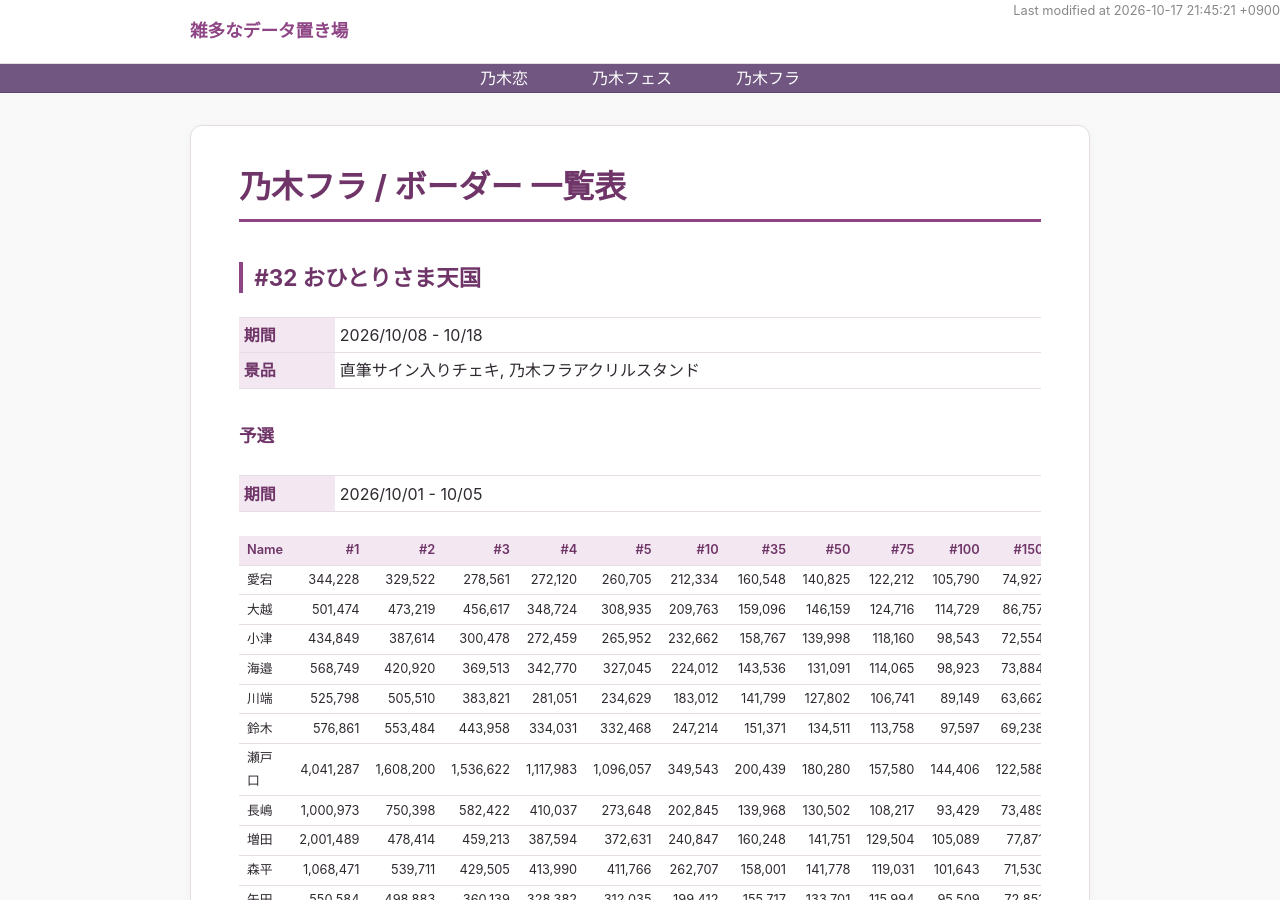
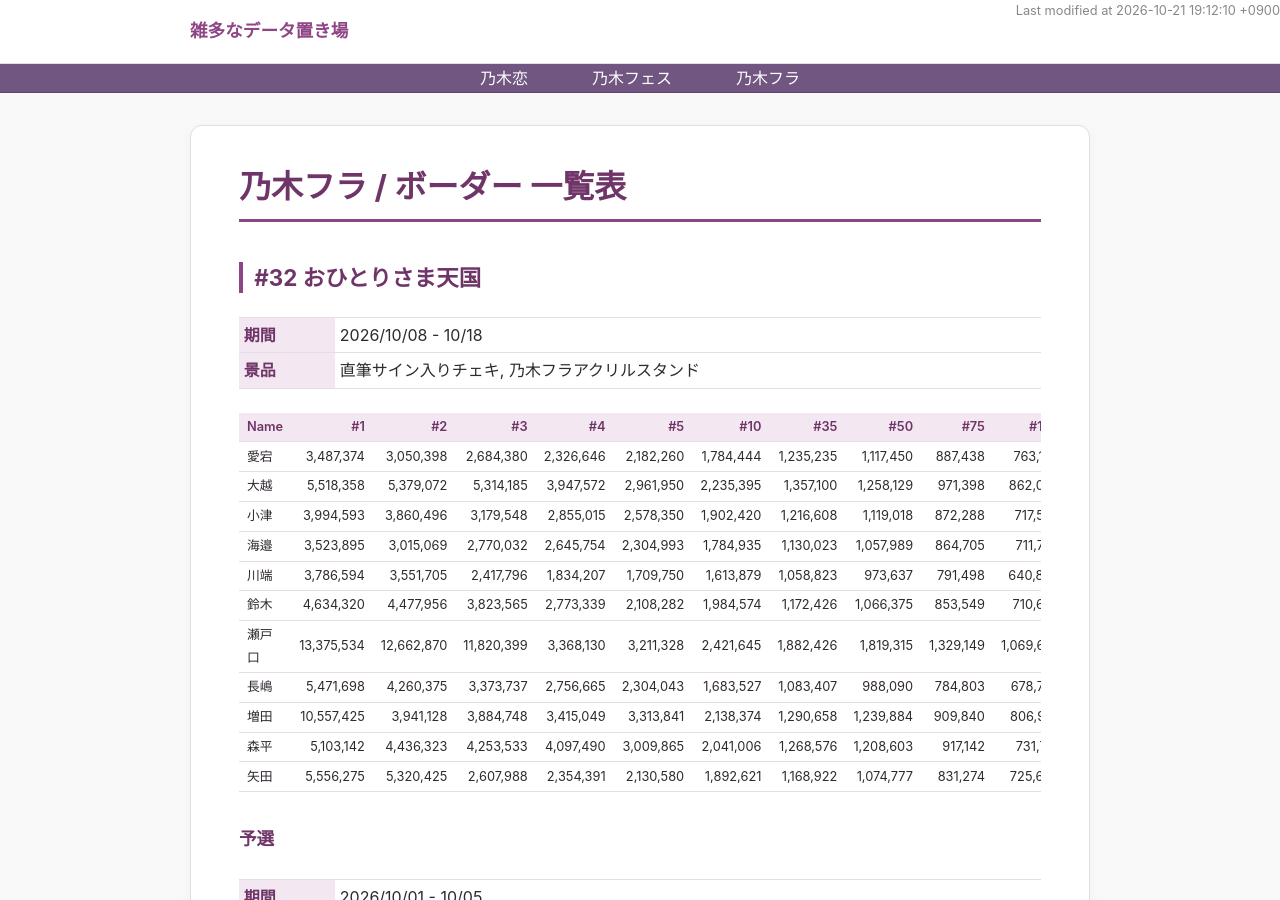
Before and after one commit to snnskk26/misc_data, a Jekyll site: the page built from nogifra/border_table.md, in a window 1280 px wide and 900 px high. Built offline with Jekyll 4.4.1, drawn with Linux system fonts in a browser that asks for light colours; comment, search, counter and statistics services are not loaded.

Commit message:
Add nogifra 6th member event result

```diff
--- a/nogifra/border_table.md
+++ b/nogifra/border_table.md
@@ -1,7 +1,7 @@
 ---
 layout: default
 title: 乃木フラ / ボーダー 一覧表
-last_modified_at: 2026-10-17T21:45:21+09:00
+last_modified_at: 2026-10-21T19:12:10+09:00
 ---
 
 <time class="post-modified" datetime="{{ page.last_modified_at }}">
@@ -14,6 +14,20 @@ Last modified at {{ page.last_modified_at }}
   <dt>期間</dt><dd>2026/10/08 - 10/18</dd>
   <dt>景品</dt><dd>直筆サイン入りチェキ, 乃木フラアクリルスタンド</dd>
 </dl>
+
+| Name   |         #1 |         #2 |         #3 |        #4 |        #5 |       #10 |       #35 |       #50 |       #75 |      #100 |    #150 |    #200 |
+|:-------|-----------:|-----------:|-----------:|----------:|----------:|----------:|----------:|----------:|----------:|----------:|--------:|--------:|
+| 愛宕     |  3,487,374 |  3,050,398 |  2,684,380 | 2,326,646 | 2,182,260 | 1,784,444 | 1,235,235 | 1,117,450 |   887,438 |   763,136 | 555,594 | 427,319 |
+| 大越     |  5,518,358 |  5,379,072 |  5,314,185 | 3,947,572 | 2,961,950 | 2,235,395 | 1,357,100 | 1,258,129 |   971,398 |   862,033 | 662,827 | 560,099 |
+| 小津     |  3,994,593 |  3,860,496 |  3,179,548 | 2,855,015 | 2,578,350 | 1,902,420 | 1,216,608 | 1,119,018 |   872,288 |   717,524 | 532,545 | 379,877 |
+| 海邉     |  3,523,895 |  3,015,069 |  2,770,032 | 2,645,754 | 2,304,993 | 1,784,935 | 1,130,023 | 1,057,989 |   864,705 |   711,726 | 544,459 | 407,621 |
+| 川端     |  3,786,594 |  3,551,705 |  2,417,796 | 1,834,207 | 1,709,750 | 1,613,879 | 1,058,823 |   973,637 |   791,498 |   640,800 | 443,008 | 342,474 |
+| 鈴木     |  4,634,320 |  4,477,956 |  3,823,565 | 2,773,339 | 2,108,282 | 1,984,574 | 1,172,426 | 1,066,375 |   853,549 |   710,650 | 554,310 | 395,345 |
+| 瀬戸口    | 13,375,534 | 12,662,870 | 11,820,399 | 3,368,130 | 3,211,328 | 2,421,645 | 1,882,426 | 1,819,315 | 1,329,149 | 1,069,667 | 906,740 | 794,212 |
+| 長嶋     |  5,471,698 |  4,260,375 |  3,373,737 | 2,756,665 | 2,304,043 | 1,683,527 | 1,083,407 |   988,090 |   784,803 |   678,792 | 504,430 | 349,715 |
+| 増田     | 10,557,425 |  3,941,128 |  3,884,748 | 3,415,049 | 3,313,841 | 2,138,374 | 1,290,658 | 1,239,884 |   909,840 |   806,977 | 609,547 | 419,371 |
+| 森平     |  5,103,142 |  4,436,323 |  4,253,533 | 4,097,490 | 3,009,865 | 2,041,006 | 1,268,576 | 1,208,603 |   917,142 |   731,781 | 540,854 | 386,510 |
+| 矢田     |  5,556,275 |  5,320,425 |  2,607,988 | 2,354,391 | 2,130,580 | 1,892,621 | 1,168,922 | 1,074,777 |   831,274 |   725,648 | 536,281 | 404,470 |
 
 ### 予選
 
```
Also changed, not shown: nogifra/border_mean.html (+2 -2 lines).
